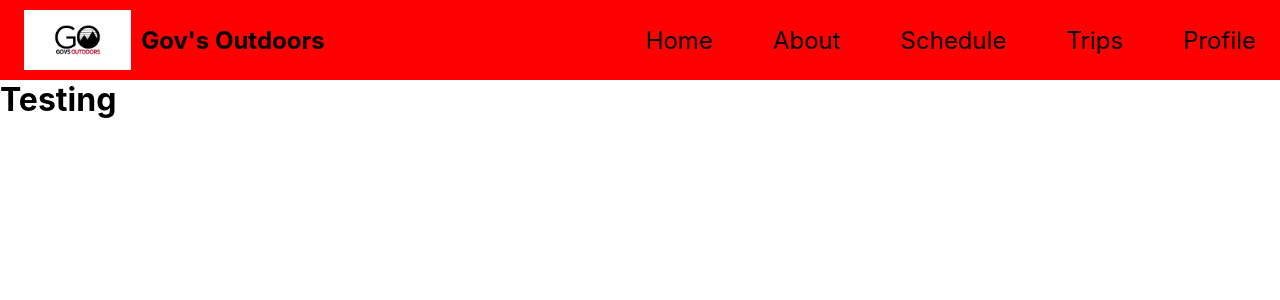
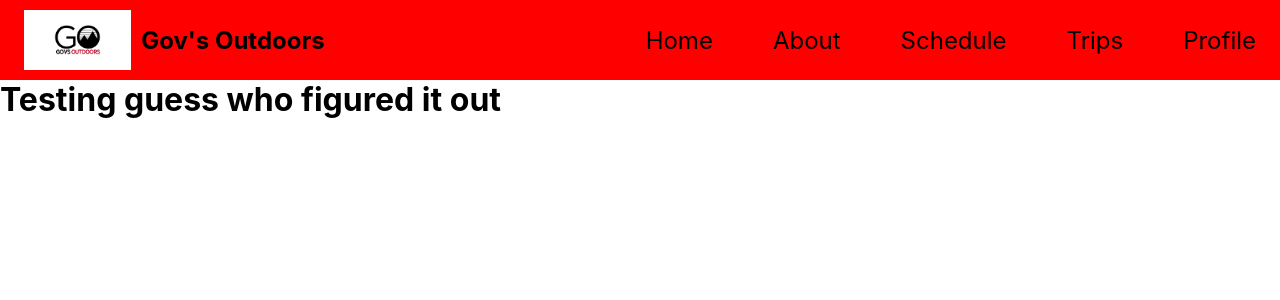
Before and after one commit to eprim7/govsOutdoors, a React (Create React App) app: page /profile in a window 1280 px wide. Shown: the top 300 px of the page. Built offline with nearby package versions, Linux system fonts and the light colour scheme.

Commit message:
guess who figured it out and it only took 1 hour

```diff
--- a/src/pages/Profile/Profile.jsx
+++ b/src/pages/Profile/Profile.jsx
@@ -6,7 +6,7 @@ function Profile() {
 
         <>
             <Header />
-            <h1>Testing</h1>
+            <h1>Testing guess who figured it out </h1>
         </>
 
     );
```
